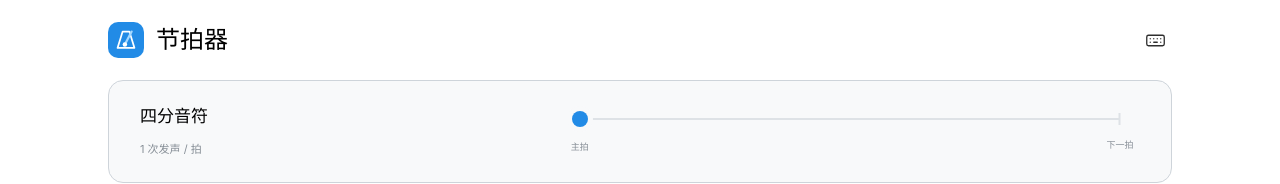
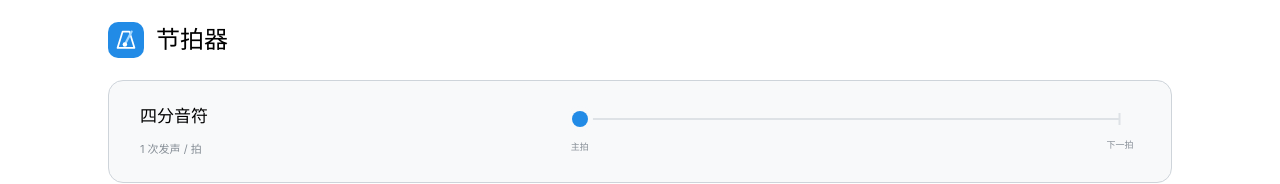
Before and after one commit to ChrisKimZHT/metronome, a React (Vite) app: page / in a window 1280 px wide. Shown: the top 184 px of the page. Built offline with nearby package versions, Linux system fonts and the light colour scheme.

Commit message:
style: remove keyboard shortcuts button

```diff
--- a/src/App.tsx
+++ b/src/App.tsx
@@ -1,6 +1,6 @@
 import { useCallback, useEffect, useMemo, useRef, useState } from 'react';
-import { ActionIcon, Button, Collapse, Kbd, Modal, NumberInput, Slider, TextInput, Tooltip } from '@mantine/core';
-import { IconCheck, IconChevronDown, IconHandClick, IconKeyboard, IconMinus, IconPlayerPlayFilled, IconPlayerStopFilled, IconPlus, IconVolume, IconVolumeOff, IconX } from '@tabler/icons-react';
+import { ActionIcon, Button, Collapse, NumberInput, Slider, TextInput, Tooltip } from '@mantine/core';
+import { IconCheck, IconChevronDown, IconHandClick, IconMinus, IconPlayerPlayFilled, IconPlayerStopFilled, IconPlus, IconVolume, IconVolumeOff, IconX } from '@tabler/icons-react';
 import { MetronomeEngine, type BeatFrame } from './audio/MetronomeEngine';
 import { clampBpm, MAX_BPM, MIN_BPM, parseOffsets, PRESETS, tapBpm, tempoName } from './rhythm';
 import { loadSettings, saveSettings, type Settings } from './settings';
@@ -29,7 +29,6 @@ export default function App() {
   const [customOpen, setCustomOpen] = useState(true);
   const [customDraft, setCustomDraft] = useState(settings.custom);
   const [customError, setCustomError] = useState('');
-  const [shortcutsOpen, setShortcutsOpen] = useState(false);
   const [tapCount, setTapCount] = useState(0);
   const [active, setActive] = useState(-1);
   const engine = useRef<MetronomeEngine | null>(null);
@@ -116,7 +115,7 @@ export default function App() {
 
   useEffect(() => {
     const onKey = (event: KeyboardEvent) => {
-      if (event.ctrlKey || event.metaKey || event.altKey || shortcutsOpen) return;
+      if (event.ctrlKey || event.metaKey || event.altKey) return;
       const target = event.target as HTMLElement;
       if (target.closest('input, textarea, select, [contenteditable="true"], [role="slider"]')) return;
       if (event.code === 'Space') {
@@ -136,7 +135,7 @@ export default function App() {
     };
     window.addEventListener('keydown', onKey);
     return () => window.removeEventListener('keydown', onKey);
-  }, [settings.bpm, settings.muted, toggle, tap, update, setBpm, shortcutsOpen]);
+  }, [settings.bpm, settings.muted, toggle, tap, update, setBpm]);
 
   const selectPreset = (id: string) => { update({ preset: id }); setCustomError(''); };
   const applyCustom = () => {
@@ -149,7 +148,6 @@ export default function App() {
   return <div className="app-shell">
     <header className="site-header">
       <div className="brand"><img src={FAVICON_URL} width="36" height="36" alt="" /><h1>节拍器</h1></div>
-      <Tooltip label="键盘快捷键"><ActionIcon variant="subtle" color="dark" size="lg" aria-label="查看键盘快捷键" onClick={() => setShortcutsOpen(true)}><IconKeyboard size={21} stroke={1.5} /></ActionIcon></Tooltip>
     </header>
 
     <main>
@@ -204,7 +202,5 @@ export default function App() {
 
       <PwaStatus playing={playing || starting} />
     </main>
-
-    <Modal closeButtonProps={{ 'aria-label': '关闭快捷键说明' }} opened={shortcutsOpen} onClose={() => setShortcutsOpen(false)} title="键盘快捷键" centered radius="lg"><p className="modal-description">输入文字或操作滑块时，优先使用控件自身的按键。按钮聚焦时，空格仍控制开始 / 停止，Enter 触发按钮。此说明窗口打开时，快捷键暂停。</p><div className="shortcut-list"><div><span>开始 / 停止</span><Kbd>Space</Kbd></div><div><span>点击测速</span><Kbd>T</Kbd></div><div><span>速度 ±1 BPM</span><span><Kbd>↑</Kbd> <Kbd>↓</Kbd></span></div><div><span>速度 ±5 BPM</span><span><Kbd>Shift</Kbd> + <Kbd>↑ / ↓</Kbd></span></div><div><span>静音 / 取消静音</span><Kbd>M</Kbd></div></div></Modal>
   </div>;
 }
--- a/src/styles.css
+++ b/src/styles.css
@@ -4,7 +4,7 @@ body { margin: 0; min-width: 0; background: var(--mantine-color-body); }
 button, input { -webkit-tap-highlight-color: transparent; }
 button:focus-visible, a:focus-visible { outline: 3px solid var(--mantine-primary-color-filled); outline-offset: 4px; }
 button { touch-action: manipulation; }
-.tabler-icon, .rhythm-glyph, .mantine-CloseButton-root svg { stroke-linecap: round; stroke-linejoin: round; }
+.tabler-icon, .rhythm-glyph { stroke-linecap: round; stroke-linejoin: round; }
 .app-shell { max-width: 1160px; padding: 0 48px 16px; margin: 0 auto; }
 .pwa-status { margin-top: 16px; padding: 12px 16px; display: flex; flex-wrap: wrap; align-items: center; justify-content: space-between; gap: 8px 16px; background: var(--mantine-color-blue-light); border-radius: 10px; }
 .pwa-status p { margin: 0; font-size: 13px; }
@@ -60,7 +60,6 @@ h1 { color: var(--mantine-color-text); font-weight: 600; font-size: 24px; margin
 .rhythm-timeline { padding: 6px 9px 0; }
 .timeline-track { height: 47px; position: relative; margin-right: 11px; }.track-line { position: absolute; height: 2px; top: 7px; width: 100%; background: var(--mantine-color-gray-3); }.beat-marker { position: absolute; top: 0; display: flex; flex-direction: column; align-items: center; transform: translateX(-50%); }.marker-dot { width: 12px; height: 12px; margin: 2px 0; background: var(--mantine-color-gray-5); border-radius: 50%; box-shadow: 0 0 0 5px var(--mantine-color-gray-0); transition: background .08s; }.main-beat .marker-dot { background: var(--mantine-primary-color-filled); width: 16px; height: 16px; margin: 0; }.active .marker-dot { background: var(--mantine-primary-color-8); box-shadow: 0 0 0 5px var(--mantine-primary-color-light); }.marker-label { margin-top: 13px; font-size: 9px; color: var(--mantine-color-dimmed); font-variant-numeric: tabular-nums; }.end-marker { position: absolute; right: 0; top: 2px; transform: translateX(50%); display: flex; align-items: center; flex-direction: column; gap: 13px; font-size: 9px; color: var(--mantine-color-dimmed); }.end-marker > span:first-child { height: 12px; width: 2px; background: var(--mantine-color-gray-3); }.playhead { position: absolute; top: -6px; width: 2px; height: 27px; background: var(--mantine-primary-color-8); opacity: 0; z-index: 2; pointer-events: none; }.running .playhead { opacity: .8; }
 .error-message { margin-top: 16px; padding: 10px 16px; border-radius: 10px; color: var(--mantine-color-red-light-color); background: var(--mantine-color-red-light); display: flex; align-items: center; justify-content: space-between; font-size: 12px; }
-.modal-description { font-size: 12px; color: var(--mantine-color-dimmed); }.shortcut-list { display: grid; gap: 18px; padding: 20px 0; }.shortcut-list > div { display: flex; justify-content: space-between; align-items: center; font-size: 14px; }
 @media (max-width: 1000px) { .app-shell { padding: 0 30px 14px; }.tempo-panel, .rhythm-panel { padding: 24px; }.button-key { display: none; }.transport { gap: 8px; }.play-button { padding: 0 12px; }.tap-button { padding: 0 12px; }.audio-controls { gap: 7px; }.bpm-input { font-size: 96px; }.bpm-root { width: 210px; } }
 @media (max-width: 740px) { .app-shell { max-width: 540px; padding: 0 20px 12px; }.site-header { height: 68px; }h1 { font-size: 22px; }.workspace { grid-template-columns: 1fr; border-radius: 16px; }.tempo-panel, .rhythm-panel { padding: 23px; }.rhythm-panel { border-left: 0; border-top: 1px solid var(--mantine-color-default-border); }.tempo-display { padding-top: 18px; }.bpm-input { font-size: 104px; height: 125px; }.bpm-root { width: 225px; }.tempo-slider { margin-top: 24px; }.button-key { display: inline; margin-left: 15px; }.audio-controls { margin-top: 16px; }.preset { height: 72px; }.bpm-preset { height: 44px; }.visualizer { grid-template-columns: 1fr; gap: 24px; padding: 24px; }.visualizer-info { display: flex; justify-content: space-between; align-items: center; gap: 12px; }.visualizer h2 { font-size: 15px; margin: 0; }.rhythm-timeline { padding: 0 4px; } }
 @media (max-width: 370px) { .app-shell { padding: 0 14px 10px; }.tempo-panel, .rhythm-panel { padding: 20px; }.bpm-input { font-size: 88px; }.step-button { width: 36px; min-width: 36px; height: 36px; }.button-key { display: none; }.preset-grid { gap: 7px; } }
```
